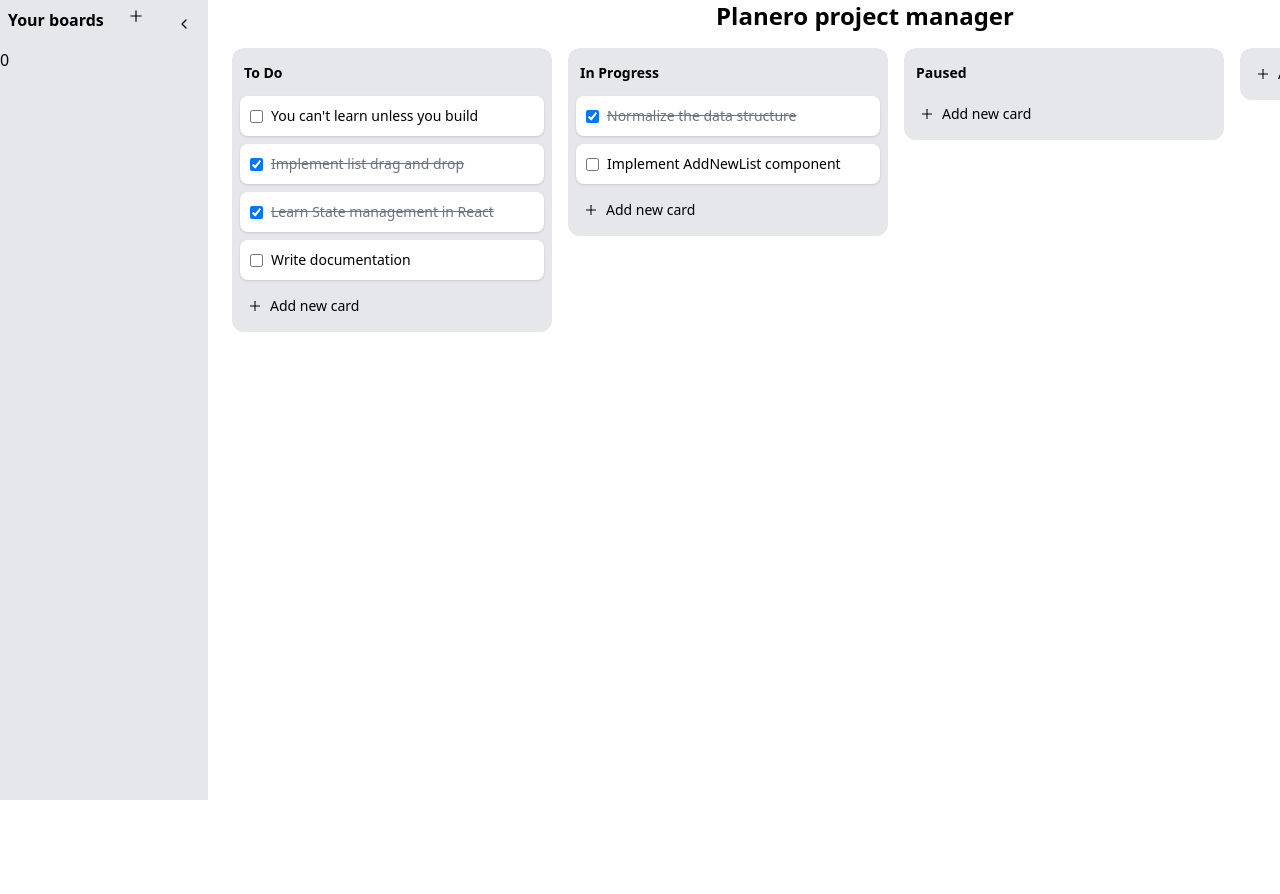
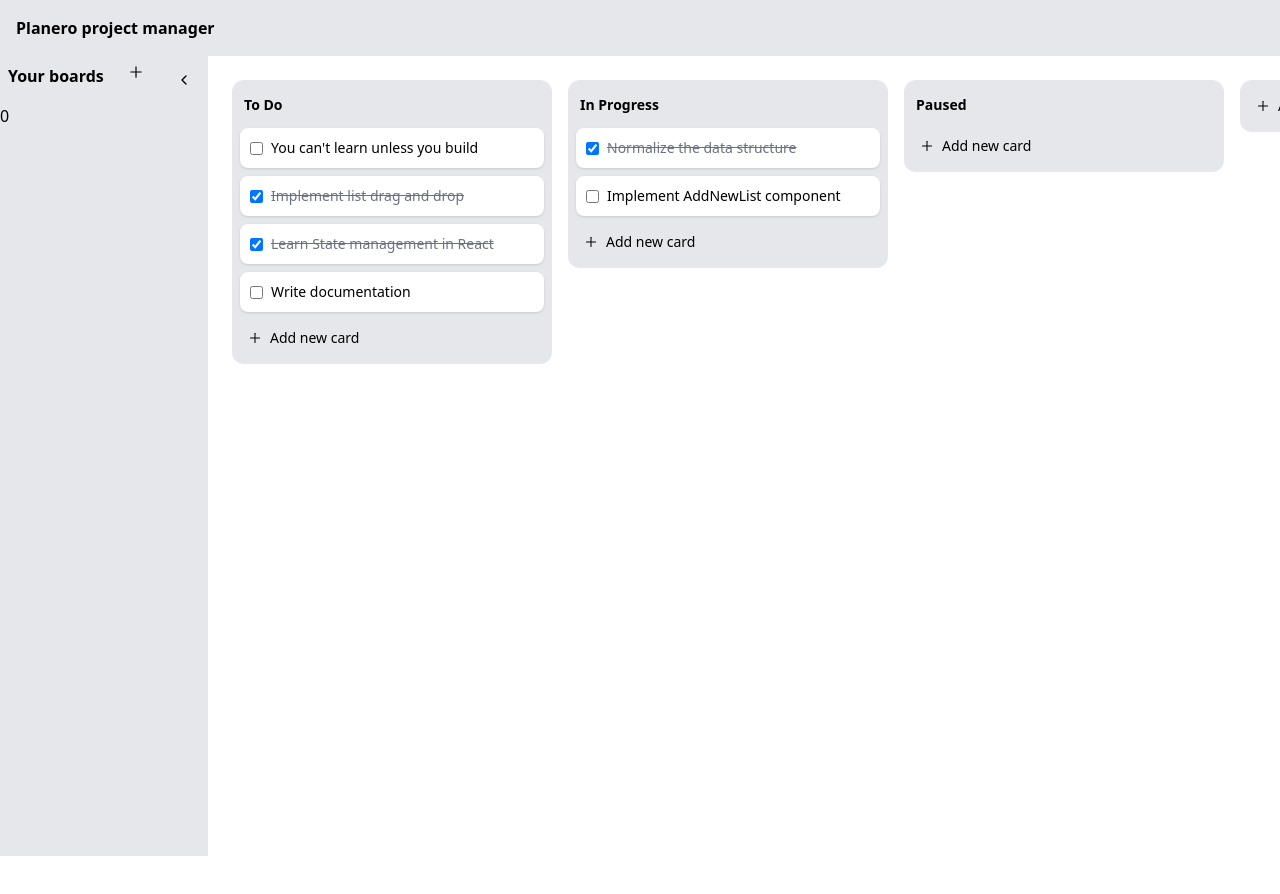
Before and after one commit to raknos13/planero-planner-react, a React (Vite) app: page / in a window 1280 px wide. Shown: the top 894 px of the page. Before the commit the page ends 848 px from the top, so only its background shows below. Built offline with nearby package versions, Linux system fonts and the light colour scheme.

Commit message:
Reorganize header and sidebar order

```diff
--- a/src/App.jsx
+++ b/src/App.jsx
@@ -3,13 +3,13 @@ import Sidebar from "./components/Sidebar.jsx";
 
 export default function App() {
   return (
-    <div className="h-screen w-screen flex">
-      <Sidebar />
-      <div>
-        <h1 className="text-2xl font-bold text-center mb-4">
-          Planero project manager
-        </h1>
-        <div className="flex-1">
+    <div className="h-screen w-screen">
+      <h1 className="text-md font-bold text-start p-4 bg-gray-200">
+        Planero project manager
+      </h1>
+      <div className="flex">
+        <Sidebar />
+        <div className="flex-1 mt-2">
           <Board />
         </div>
       </div>
```
